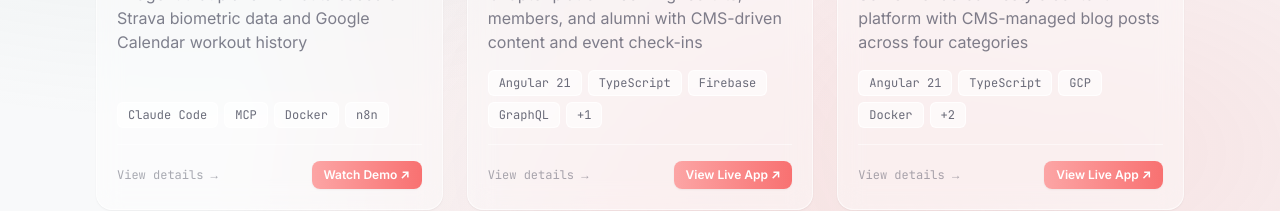
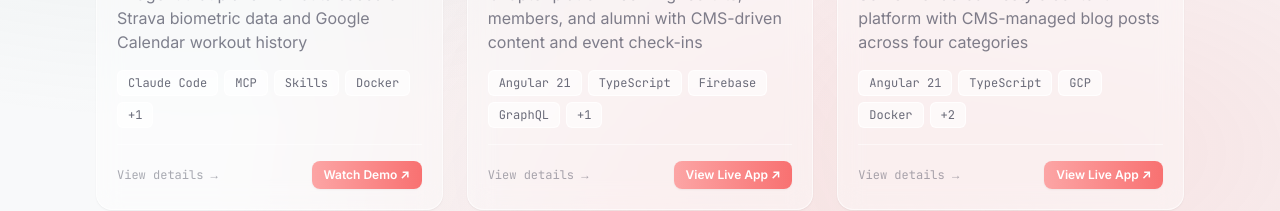
Before and after one commit to kevinnorgaard/kevin-portfolio, a Next.js app: page /projects in a window 1280 px wide. Shown: the part 527-738 px from the top of the page. Built offline with nearby package versions, Linux system fonts and the light colour scheme.

Commit message:
Add Skills tag to AI Fitness Coach project
Co-Authored-By: Claude Opus 4.6 <noreply@anthropic.com>

```diff
--- a/src/data/projects.ts
+++ b/src/data/projects.ts
@@ -81,7 +81,7 @@ export const projects: Project[] = [
     summary:
       'A personalized fitness coaching system powered by Claude AI that automatically reviews Strava activity data and Google Calendar history to plan, adjust, and log hypertrophy/strength workouts and running sessions. Uses MCP servers hosted in n8n to connect Claude Code to real-time fitness and scheduling APIs.',
     video: 'lWX_sNq0rns',
-    tags: ['Claude Code', 'MCP', 'Docker', 'n8n'],
+    tags: ['Claude Code', 'MCP', 'Skills', 'Docker', 'n8n'],
     order: 1,
     featured: true,
     status: 'live',
```
